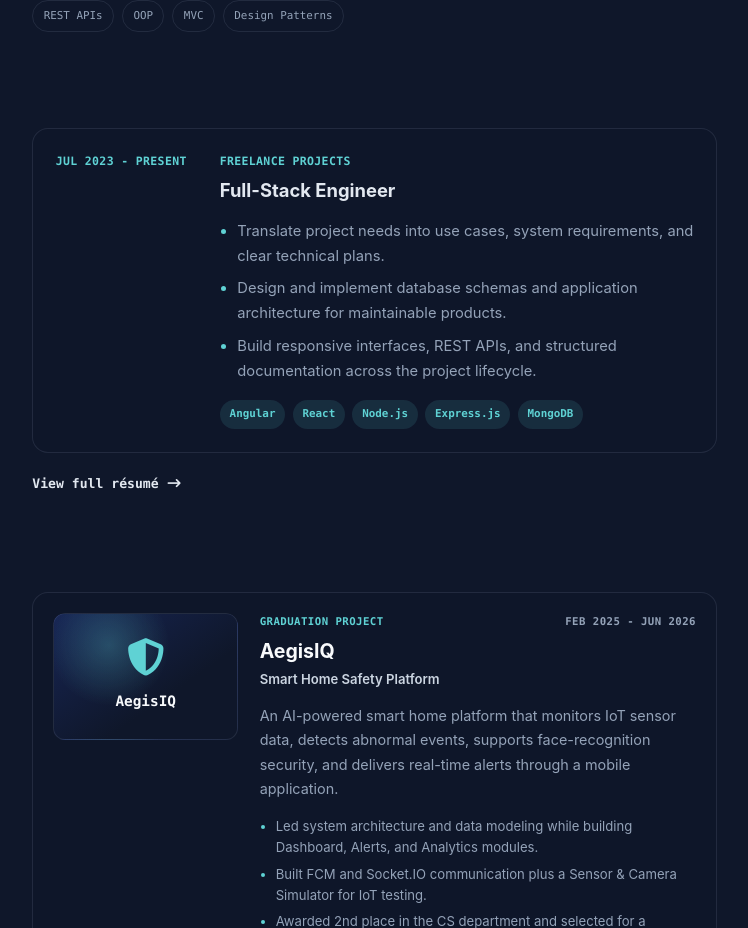
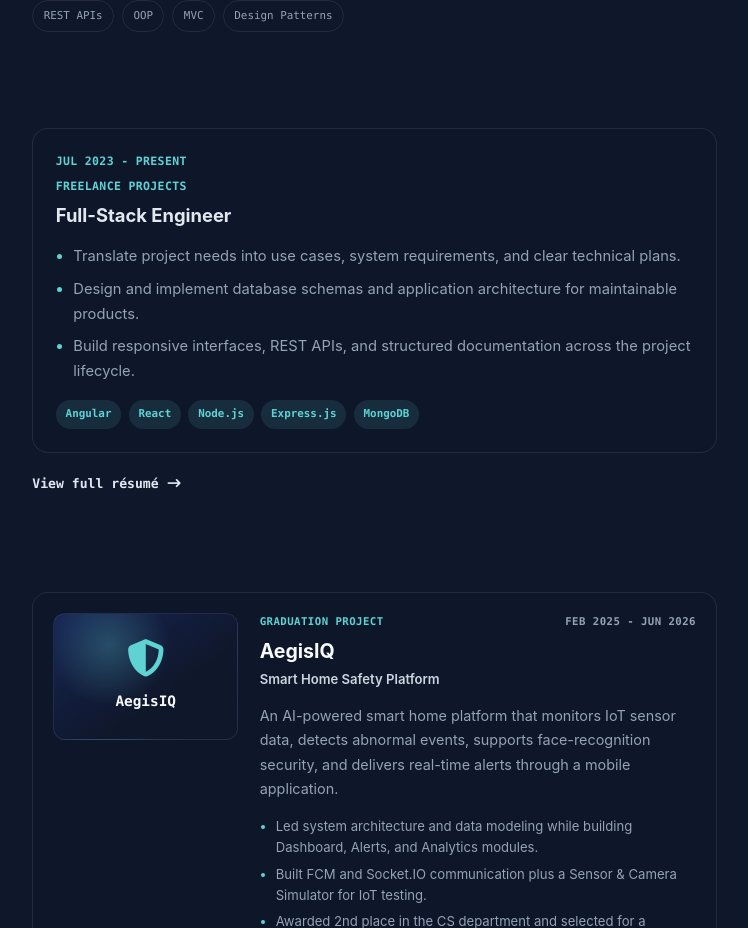
Before and after one commit to mo7amedfe/portfolio, an Angular app: page / in a window 1280 px wide. Shown: the part 1180-2108 px from the top of the page, without its empty margins (513-1261 px from the left). Built offline with nearby package versions, Linux system fonts and the light colour scheme.

Commit message:
Nest experience date in content

```diff
--- a/src/app/experience/experience.component.css
+++ b/src/app/experience/experience.component.css
@@ -4,9 +4,7 @@
 }
 
 .experience-card {
-  display: grid;
-  grid-template-columns: 9rem 1fr;
-  gap: 1.25rem;
+  display: block;
   padding: 1.4rem;
   border: 1px solid var(--border);
   border-radius: 1rem;
@@ -39,6 +37,10 @@
   font-weight: 700;
   letter-spacing: 0.03em;
   text-transform: uppercase;
+}
+
+.experience-date {
+  margin-bottom: 0.35rem;
 }
 
 h3 {
@@ -108,7 +110,6 @@ li::marker {
 
 @media (max-width: 540px) {
   .experience-card {
-    display: block;
     padding: 1.2rem;
   }
 
--- a/src/app/experience/experience.component.html
+++ b/src/app/experience/experience.component.html
@@ -3,9 +3,8 @@
 
   <div class="experience-list">
     <article class="experience-card" *ngFor="let item of items">
-      <div class="experience-date">{{item.duration}}</div>
-
-      <div>
+      <div class="experience-content">
+        <div class="experience-date">{{item.duration}}</div>
         <p class="context">{{item.context}}</p>
         <h3>{{item.job_title}}</h3>
 
```
